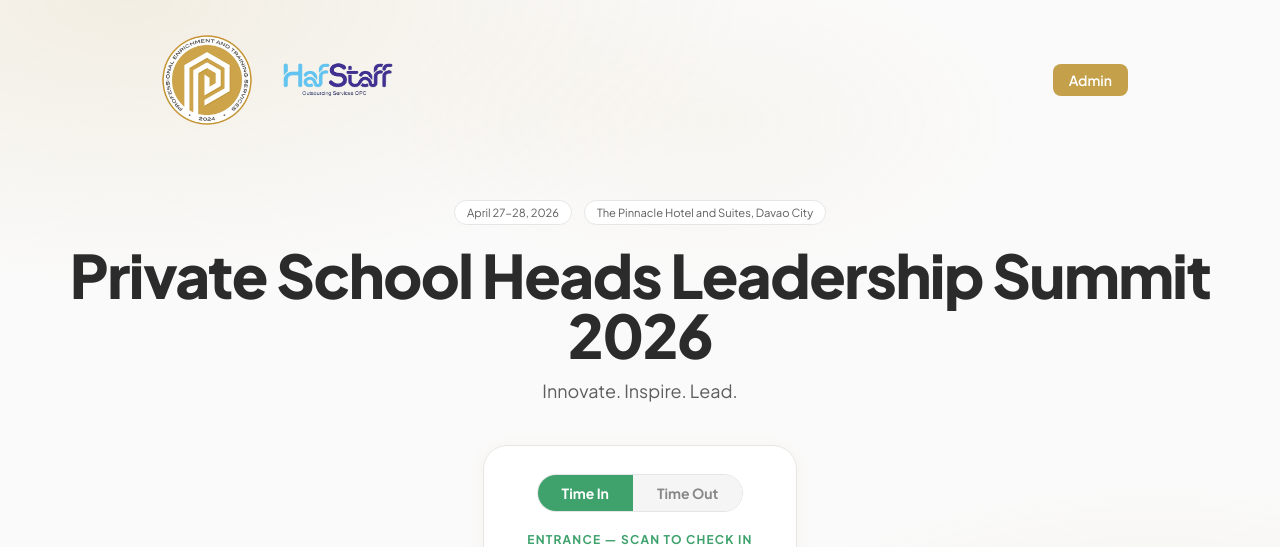
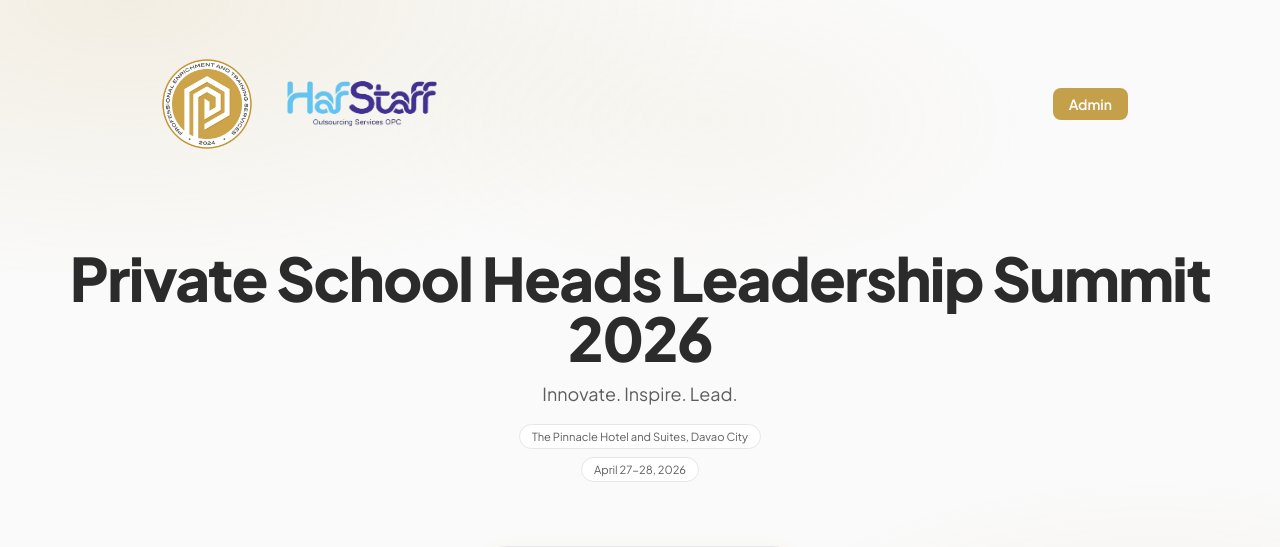
Before and after one commit to yeuhoo/QRAttendanceSystem, a FastAPI app: page / in a window 1280 px wide. Shown: the top 547 px of the page. Run offline with FastAPI, Linux system fonts and the light colour scheme; some libraries are stand-ins or nearby versions.

Commit message:
fix: admin delete/columns, landing reorder title/venue/date, bigger logo

```diff
--- a/templates/landing.html
+++ b/templates/landing.html
@@ -192,7 +192,7 @@
           <img
             src="/static/images/erasebg-transformed (1).png"
             alt="Logo"
-            class="h-32 w-auto object-contain"
+            class="h-44 w-auto object-contain"
           />
         </div>
         <div class="flex gap-2">
@@ -208,25 +208,24 @@
       <main class="flex-1 flex flex-col items-center justify-center px-4 py-10">
         <!-- Event meta -->
         <div data-aos="fade-down" data-aos-duration="600">
-          <div class="flex flex-wrap gap-3 justify-center mb-5">
-            <span class="meta-pill">April 27-28, 2026</span>
-            <span class="meta-pill"
-              >The Pinnacle Hotel and Suites, Davao City</span
-            >
-          </div>
-
           <h1
-            class="text-4xl sm:text-5xl md:text-6xl font-extrabold text-center leading-tight tracking-tight"
+            class="text-4xl sm:text-5xl md:text-6xl font-extrabold text-center leading-tight tracking-tight mb-3"
             style="color: var(--text-main)"
           >
             Private School Heads Leadership Summit 2026
           </h1>
           <p
-            class="text-center mt-3 text-base sm:text-lg max-w-md mx-auto leading-relaxed"
+            class="text-center text-base sm:text-lg max-w-md mx-auto leading-relaxed mb-4"
             style="color: var(--text-sec)"
           >
             Innovate. Inspire. Lead.
           </p>
+          <div class="flex justify-center mb-2">
+            <span class="meta-pill">The Pinnacle Hotel and Suites, Davao City</span>
+          </div>
+          <div class="flex justify-center mb-6">
+            <span class="meta-pill">April 27-28, 2026</span>
+          </div>
         </div>
 
         <!-- QR Flip Widget -->
```
Also changed, not shown: templates/admin.html (+8 -31 lines).
